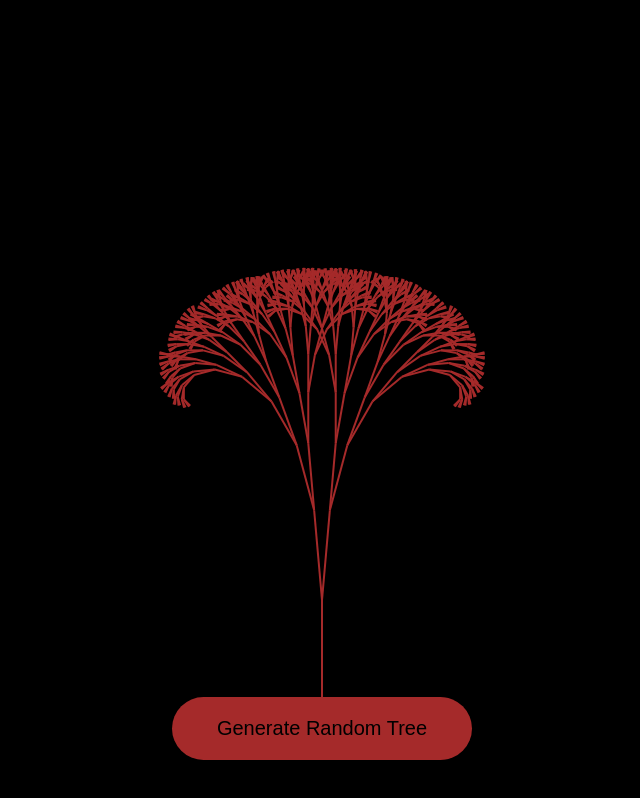
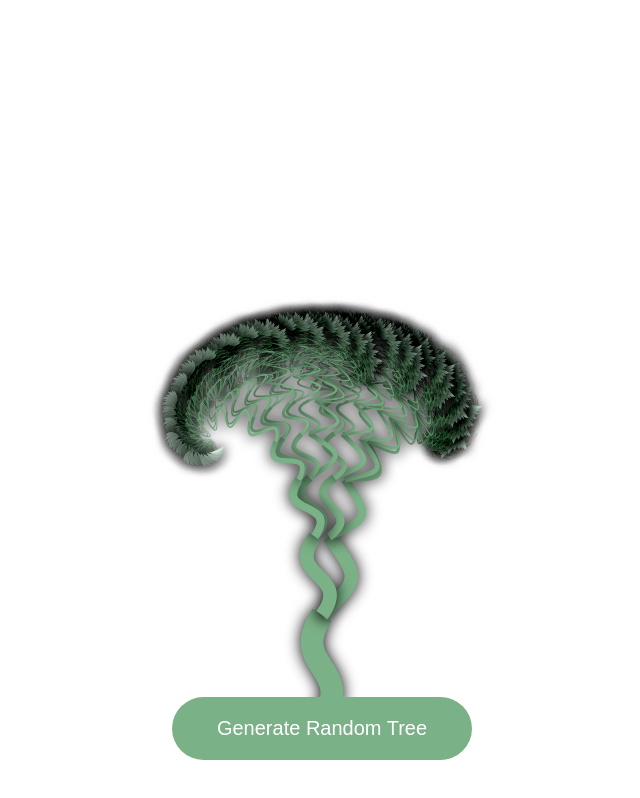
Before and after one commit to Pez-Gordo/fractal-trees, a plain HTML site: page index.html in a window 1280 px wide. Both pictures are taken after a click on the button "Generate Random Tree". Shown: the whole page, without its empty margins (318-958 px from the left). Drawn offline with Linux system fonts and the light colour scheme.

Commit message:
randomizing and playing around with values

```diff
--- a/fractals.js
+++ b/fractals.js
@@ -3,26 +3,62 @@ const generateButton = document.querySelector('.generate-tree-button')
 canvas.width = window.innerWidth
 canvas.height = window.innerHeight
 const ctx = canvas.getContext('2d')
+let curve = 10
+let curve2 = 0
 
 function drawTree(startX, startY, len, angle, branchWidth, color1, color2) {
     ctx.beginPath()
     ctx.save()
     ctx.strokeStyle = color1
     ctx.fillStyle = color2
+    ctx.shadowBlur = 15
+    ctx.shadowColor = 'black'
     ctx.lineWidth = branchWidth
     ctx.translate(startX, startY)
     ctx.rotate(angle * Math.PI/180)
     ctx.moveTo(0, 0)
-    ctx.lineTo(0, -len)
+    //ctx.lineTo(0, -len)
+    if (angle > 0) {
+        ctx.bezierCurveTo(curve2, -len/2, curve2, -len/2, 0, -len)
+    } else {
+        ctx.bezierCurveTo(curve2, -len/2, -curve2, -len/2, 0, -len)
+
+    }
     ctx.stroke()
 
-    if (len < 10) {
+    if (len < 5) {
+        //leafs
+        ctx.beginPath()
+        ctx.arc(0, -len, 10, 0, Math.PI / 2)
+        ctx.fill()
         ctx.restore()
         return
     }
-    drawTree(0, -len, len * 0.75, angle + 5, branchWidth)
-    drawTree(0, -len, len * 0.75, angle - 5, branchWidth)
+
+
+
+    drawTree(0, -len, len * 0.75, angle + curve, branchWidth * 0.6)
+    drawTree(0, -len, len * 0.75, angle - curve, branchWidth * 0.6)
 
     ctx.restore()
 }
-drawTree(canvas.width / 2, canvas.height - 80, 120, 0, 2, 'brown', 'green')
+drawTree(canvas.width / 2, canvas.height - 80, 120, 0, 25, 'brown', 'green')
+
+function generateRandomTree() {
+    ctx.clearRect(0, 0, canvas.width, canvas.height)
+    //startX, startY, len, angle, branchWidth, color1, color2
+    let centerPointX = canvas.width / 2
+    let len = Math.floor((Math.random() * 20) + 100)
+    let angle = 0
+    let branchWidth = (Math.random() * 70 + 1)
+    let color1 = 'rgb(' + Math.random() * 255 + ',' + Math.random() * 255 + ',' + Math.random() * 255 + ')'
+    let color2 = 'rgb(' + Math.random() * 255 + ',' + Math.random() * 255 + ',' + Math.random() * 255 + ')'
+
+    generateButton.style.background = color1
+    curve = (Math.random() * 20) + 2
+    curve2 = Math.random() * 50
+
+    drawTree(centerPointX, canvas.height - 80, len, angle, branchWidth, color1, color2)
+}
+
+generateButton.addEventListener('click', generateRandomTree)
--- a/styles.css
+++ b/styles.css
@@ -5,7 +5,7 @@
 }
 #canvas {
     position: absolute;
-    background: black;
+    background: white;
     width: 100%;
     height: 100%;
 }
@@ -22,7 +22,7 @@
     padding: 20px 30px;
     border-radius: 50px;
     background: brown;
-    color: black;
+    color: white;
     font-size: 20px;
     width: 300px;
     overflow: hidden;
```
